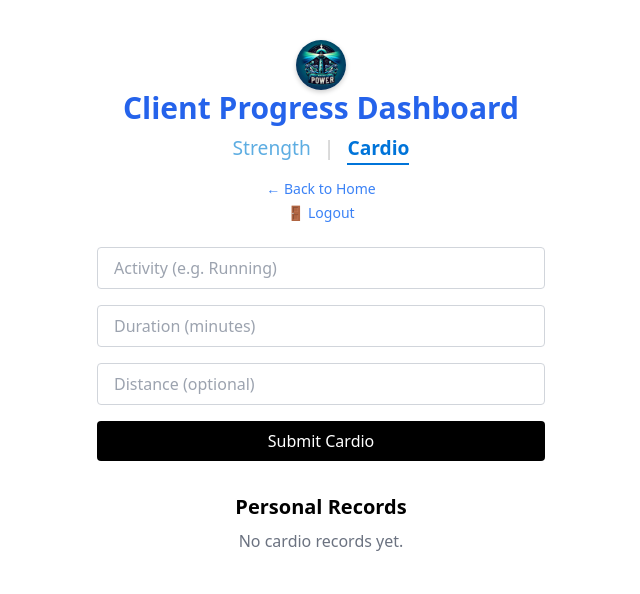
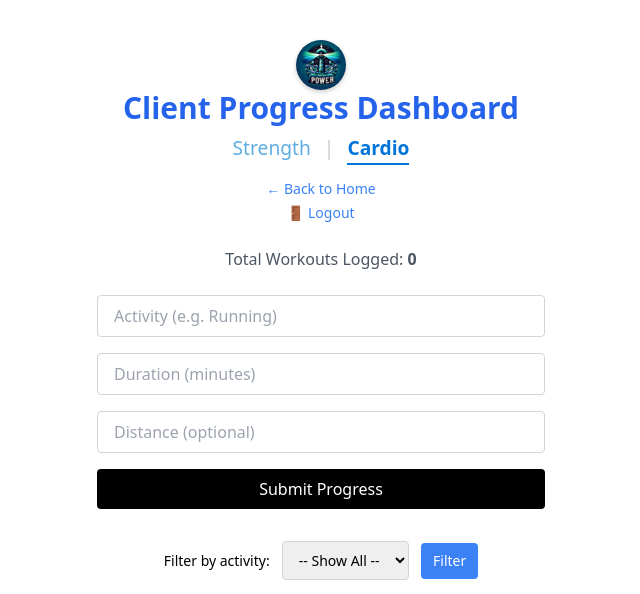
Before and after one commit to samrosen03/port-of-power-app, a Flask app: page /cardio in a window 1280 px wide. Shown: the top 594 px of the page, without its empty margins (319-959 px from the left). Run offline with Flask 3, Linux system fonts and the light colour scheme; the visitor is signed in with stand-in values (Sample User, id 1); data that the repository does not hold is empty; style sheets or scripts are compiled from the project's sources.

Commit message:
Cardio parity: counter + button text + activity filter; strength empty-state; favicon ⚡️

```diff
--- a/app.py
+++ b/app.py
@@ -255,6 +255,8 @@ def cardio():
             user_id=current_user.id
         ).order_by(Cardio.date.desc()).all()
 
+    cardio_count = len(cardio_data)   # 🔹 added
+
     # ✅ Activity list
     all_activities = db.session.query(Cardio.activity).filter_by(
         user_id=current_user.id
@@ -272,7 +274,8 @@ def cardio():
                            all_activities=all_activities,
                            selected_activity=selected_activity,
                            pr_duration_dict=pr_duration_dict,
-                           pr_distance_dict=pr_distance_dict)
+                           pr_distance_dict=pr_distance_dict,
+                           cardio_count=cardio_count)   # 🔹 added
 # ---------------- EDIT STRENGTH ENTRY ROUTE ----------------
 @app.route('/edit/<int:entry_id>', methods=['GET', 'POST'], endpoint='edit_entry')
 @login_required
--- a/templates/cardio.html
+++ b/templates/cardio.html
@@ -3,7 +3,6 @@
 <head>
   <title>Client Progress Dashboard</title>
   <link rel="icon" href="{{ url_for('static', filename='favicon.ico') }}">
-
   <link href="/static/css/output.css" rel="stylesheet">
 </head>
 <body class="bg-gray-100 min-h-screen flex items-center justify-center">
@@ -17,14 +16,11 @@
       <h1 class="text-3xl font-bold text-blue-600 mb-2 text-center">Client Progress Dashboard</h1>
 
       <!-- ✅ Clean Strength|Cardio Tabs (Cardio active) -->
-<div class="text-center mb-4" style="font-size:1.2rem;">
-  <a href="{{ url_for('progress') }}" style="color:#5dade2;text-decoration:none;">Strength</a>
-  <span style="color:#ccc;margin:0 8px;">|</span>
-  <span style="color:#0074D9;font-weight:bold;border-bottom:2px solid #0074D9;padding-bottom:2px;">Cardio</span>
-</div>
-
-
-
+      <div class="text-center mb-4" style="font-size:1.2rem;">
+        <a href="{{ url_for('progress') }}" style="color:#5dade2;text-decoration:none;">Strength</a>
+        <span style="color:#ccc;margin:0 8px;">|</span>
+        <span style="color:#0074D9;font-weight:bold;border-bottom:2px solid #0074D9;padding-bottom:2px;">Cardio</span>
+      </div>
 
       <!-- ✅ Back + Logout -->
       <div class="flex flex-col items-center space-y-1 text-sm mt-2">
@@ -33,13 +29,34 @@
       </div>
     </div>
 
+    <!-- ✅ Total Workouts Counter (matches Strength) -->
+    <p class="text-center text-gray-600 mb-6">
+      Total Workouts Logged: <strong>{{ cardio_count }}</strong>
+    </p>
+
     <!-- ✅ Cardio Form -->
     <form method="POST" action="/cardio" class="mb-8 max-w-md mx-auto space-y-4">
       <input type="text" name="activity" placeholder="Activity (e.g. Running)" class="w-full border border-gray-300 rounded px-4 py-2" required>
       <input type="number" name="duration" placeholder="Duration (minutes)" step="0.1" class="w-full border border-gray-300 rounded px-4 py-2" required>
       <input type="number" name="distance" placeholder="Distance (optional)" step="0.1" class="w-full border border-gray-300 rounded px-4 py-2">
-      <button type="submit" class="bg-black text-white w-full py-2 rounded hover:bg-gray-800">Submit Cardio</button>
+      <!-- 🔁 Renamed to match Strength -->
+      <button type="submit" class="bg-black text-white w-full py-2 rounded hover:bg-gray-800">Submit Progress</button>
     </form>
+<!-- ✅ Activity Filter (matches Strength style) -->
+<form method="GET" action="/cardio" class="mb-8 text-center">
+  <label for="activity" class="mr-2 text-sm font-medium">Filter by activity:</label>
+  <select name="activity" id="activity"
+          class="px-3 py-2 border border-gray-300 rounded text-sm">
+    <option value="">-- Show All --</option>
+    {% for activity in all_activities %}
+      <option value="{{ activity }}" {% if activity == selected_activity %}selected{% endif %}>{{ activity }}</option>
+    {% endfor %}
+  </select>
+  <button type="submit" class="ml-2 px-3 py-2 bg-blue-500 text-white rounded text-sm hover:bg-blue-600">Filter</button>
+  {% if selected_activity %}
+    <a href="/cardio" class="text-blue-500 text-sm underline ml-4">Clear Filter</a>
+  {% endif %}
+</form>
 
     <!-- ✅ Personal Records Section -->
     <h2 class="text-xl font-semibold mb-2 text-center">Personal Records</h2>
--- a/templates/progress.html
+++ b/templates/progress.html
@@ -93,6 +93,7 @@
 
     <!-- 💪 Personal Records Section -->
     <h2 class="text-xl font-semibold mb-2 text-center">Personal Records</h2>
+{% if pr_data %}
 <ul class="text-center mb-10">
   {% for exercise, weight in pr_data %}
     <li class="text-gray-700">
@@ -103,6 +104,10 @@
     </li>
   {% endfor %}
 </ul>
+{% else %}
+<p class="text-center text-gray-500 mb-10">No strength records yet.</p>
+{% endif %}
+
 
 
     <!-- 📊 Chart -->
```
